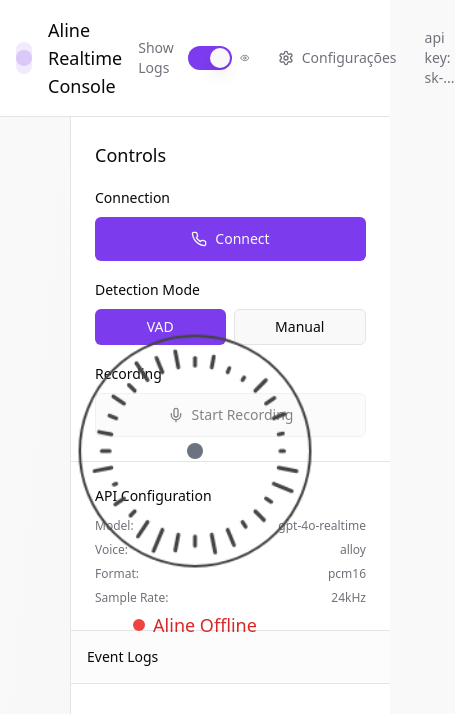
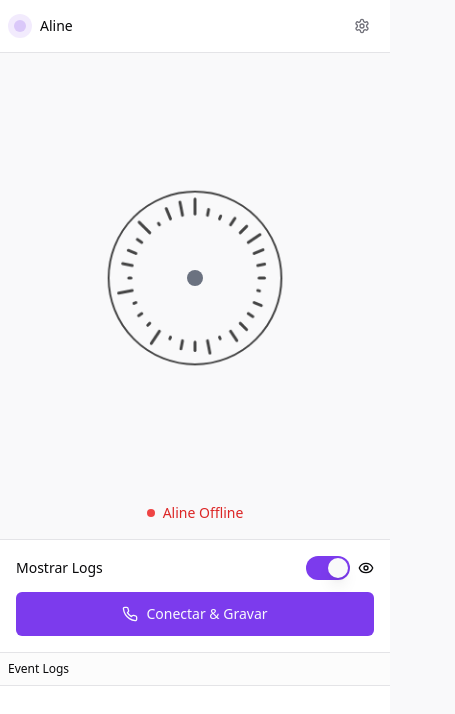
Before and after one commit to a86r3/chatty-gpt-circles, a React (Vite) app: page / in a window 390 px wide. Shown: the top 714 px of the page, 455 px wide, since content can reach past the window. Built offline with nearby package versions, Linux system fonts and the light colour scheme.

Commit message:
Improve responsiveness and auto-start recording
Improve the application's responsiveness for mobile use and adjust the start recording functionality to initiate upon connection.

```diff
--- a/src/components/realtime/RealtimeConsole.tsx
+++ b/src/components/realtime/RealtimeConsole.tsx
@@ -103,18 +103,18 @@ const RealtimeConsole = () => {
 
   return (
     <div className="h-screen bg-background flex flex-col">
-      {/* Header */}
-      <div className="p-4 border-b bg-card">
-        <div className="flex items-center justify-between">
-          <div className="flex items-center gap-4">
-            <div className="w-8 h-8 rounded-full bg-primary/10 flex items-center justify-center">
-              <div className="w-4 h-4 rounded-full bg-primary/20" />
+      {/* Header - Responsivo */}
+      <div className="p-2 sm:p-4 border-b bg-card">
+        <div className="flex items-center justify-between flex-wrap gap-2">
+          <div className="flex items-center gap-2 sm:gap-4">
+            <div className="w-6 h-6 sm:w-8 sm:h-8 rounded-full bg-primary/10 flex items-center justify-center">
+              <div className="w-3 h-3 sm:w-4 sm:h-4 rounded-full bg-primary/20" />
             </div>
-            <h1 className="text-lg font-medium">Aline Realtime Console</h1>
+            <h1 className="text-sm sm:text-lg font-medium">Aline</h1>
           </div>
 
-          <div className="flex items-center gap-4 text-sm text-muted-foreground">
-            <div className="flex items-center gap-2">
+          <div className="flex items-center gap-2 sm:gap-4 text-xs sm:text-sm text-muted-foreground">
+            <div className="hidden sm:flex items-center gap-2">
               <span>Show Logs</span>
               <Switch checked={showLogs} onCheckedChange={setShowLogs} />
               {showLogs ? <Eye className="h-4 w-4" /> : <EyeOff className="h-4 w-4" />}
@@ -123,18 +123,122 @@ const RealtimeConsole = () => {
               variant="ghost"
               size="sm"
               onClick={() => navigate('/configurations')}
-              className="flex items-center gap-2"
+              className="flex items-center gap-1 sm:gap-2"
             >
-              <Settings className="h-4 w-4" />
-              Configurações
+              <Settings className="h-3 w-3 sm:h-4 sm:w-4" />
+              <span className="hidden sm:inline">Configurações</span>
             </Button>
-            <span>api key: sk-...</span>
           </div>
         </div>
       </div>
 
-      <div className="flex-1 flex relative">
-        {/* Visualizador Aline Fixo */}
+      <div className="flex-1 flex flex-col lg:flex-row relative">
+        {/* Layout Mobile - Stack Vertical */}
+        <div className="flex-1 flex flex-col lg:hidden">
+          {/* Visualizador Principal Mobile */}
+          <div className="flex-1 flex items-center justify-center p-4">
+            <div className="w-48 h-48 sm:w-64 sm:h-64">
+              <AlineVisualizer
+                isRecording={isRecording}
+                isConnected={isConnected}
+                audioLevel={audioLevel}
+              />
+            </div>
+          </div>
+
+          {/* Status Mobile */}
+          <div className="text-center space-y-2 px-4 pb-4">
+            <div className="flex items-center justify-center gap-2">
+              <div className={cn(
+                "w-2 h-2 sm:w-3 sm:h-3 rounded-full",
+                isConnected ? "bg-green-500 animate-pulse" : "bg-red-500"
+              )} />
+              <span className={cn(
+                "text-sm sm:text-base font-medium",
+                isConnected ? "text-green-600" : "text-red-600"
+              )}>
+                {isConnected ? "Aline Online" : "Aline Offline"}
+              </span>
+            </div>
+
+            {currentTranscription && (
+              <div className="p-3 bg-card border rounded-lg mx-4">
+                <p className="text-xs sm:text-sm font-mono text-center">
+                  "{currentTranscription}"
+                </p>
+              </div>
+            )}
+
+            {!currentTranscription && isConnected && (
+              <p className="text-muted-foreground text-xs sm:text-sm">
+                {isRecording ? "Ouvindo..." : "Pronta para ouvir"}
+              </p>
+            )}
+          </div>
+
+          {/* Controles Mobile */}
+          <div className="p-4 bg-card border-t">
+            <div className="space-y-3">
+              {/* Toggle Logs Mobile */}
+              <div className="flex items-center justify-between sm:hidden">
+                <span className="text-sm">Mostrar Logs</span>
+                <div className="flex items-center gap-2">
+                  <Switch checked={showLogs} onCheckedChange={setShowLogs} />
+                  {showLogs ? <Eye className="h-4 w-4" /> : <EyeOff className="h-4 w-4" />}
+                </div>
+              </div>
+
+              {/* Conexão */}
+              <Button
+                variant={isConnected ? "destructive" : "default"}
+                size="lg"
+                onClick={handleConnect}
+                className="w-full flex items-center justify-center gap-2"
+              >
+                {isConnected ? (
+                  <>
+                    <PhoneOff className="h-4 w-4 sm:h-5 sm:w-5" />
+                    Desconectar
+                  </>
+                ) : (
+                  <>
+                    <Phone className="h-4 w-4 sm:h-5 sm:w-5" />
+                    Conectar & Gravar
+                  </>
+                )}
+              </Button>
+
+              {/* Status Gravação */}
+              {isConnected && (
+                <div className="text-center">
+                  <Button
+                    onClick={isRecording ? stopRecording : startRecording}
+                    disabled={!isConnected}
+                    variant={isRecording ? "destructive" : "outline"}
+                    size="sm"
+                    className="flex items-center gap-2"
+                  >
+                    {isRecording ? (
+                      <>
+                        <MicOff className="h-4 w-4" />
+                        Parar Gravação
+                      </>
+                    ) : (
+                      <>
+                        <Mic className="h-4 w-4" />
+                        Iniciar Gravação
+                      </>
+                    )}
+                  </Button>
+                </div>
+              )}
+            </div>
+          </div>
+        </div>
+
+        {/* Layout Desktop - Horizontal */}
+        <div className="hidden lg:flex flex-1 relative">
+          {/* Visualizador Aline Fixo Desktop */}
           <div className="absolute top-1/2 left-1/2 transform -translate-x-1/2 -translate-y-1/2 z-10">
             <div className="w-64 h-64">
               <AlineVisualizer
@@ -144,7 +248,7 @@ const RealtimeConsole = () => {
               />
             </div>
 
-          {/* Status e Transcrição */}
+            {/* Status e Transcrição Desktop */}
             <div className="text-center space-y-4 mt-8">
               <div className="flex items-center justify-center gap-2 text-lg">
                 <div className={cn(
@@ -169,17 +273,18 @@ const RealtimeConsole = () => {
 
               {!currentTranscription && isConnected && (
                 <p className="text-muted-foreground text-sm">
-                {isRecording ? "Listening..." : "Ready to listen"}
+                  {isRecording ? "Ouvindo..." : "Pronta para ouvir"}
                 </p>
               )}
             </div>
           </div>
 
-        {/* Área de fundo */}
+          {/* Área de fundo Desktop */}
           <div className="flex-1 bg-gradient-to-br from-background to-muted/30"></div>
+        </div>
 
-        {/* Painel de Controles */}
-        <div className="w-80 bg-card border-l flex flex-col">
+        {/* Painel de Controles Desktop */}
+        <div className="hidden lg:flex w-80 bg-card border-l flex-col">
           {/* Controles Principais */}
           <div className="p-6 border-b">
             <h3 className="text-lg font-medium mb-4">Controls</h3>
@@ -202,7 +307,7 @@ const RealtimeConsole = () => {
                   ) : (
                     <>
                       <Phone className="h-5 w-5" />
-                      Connect
+                      Connect & Record
                     </>
                   )}
                 </Button>
@@ -317,6 +422,33 @@ const RealtimeConsole = () => {
             </div>
           )}
         </div>
+
+        {/* Logs Mobile - Collapsible */}
+        {showLogs && (
+          <div className="lg:hidden bg-card border-t max-h-48 overflow-hidden">
+            <div className="p-2 border-b bg-muted/30">
+              <h3 className="text-xs font-medium">Event Logs</h3>
+            </div>
+
+            <ScrollArea className="h-40 p-2" ref={eventsScrollRef}>
+              <div className="space-y-1 font-mono text-xs">
+                {events.slice(-50).map((event, index) => (
+                  <div key={index} className="flex items-start gap-1">
+                    <span className="text-muted-foreground w-8 shrink-0 text-xs">
+                      {event.timestamp.slice(-8)}
+                    </span>
+                    <span className={cn("w-2 shrink-0", getEventColor(event.type))}>
+                      {getEventIcon(event.type)}
+                    </span>
+                    <span className={cn("flex-1 text-xs", getEventColor(event.type))}>
+                      {formatEventType(event.type)}
+                    </span>
+                  </div>
+                ))}
+              </div>
+            </ScrollArea>
+          </div>
+        )}
       </div>
     </div>
   );
```
Lines whose indentation alone changed are shown as unchanged.
